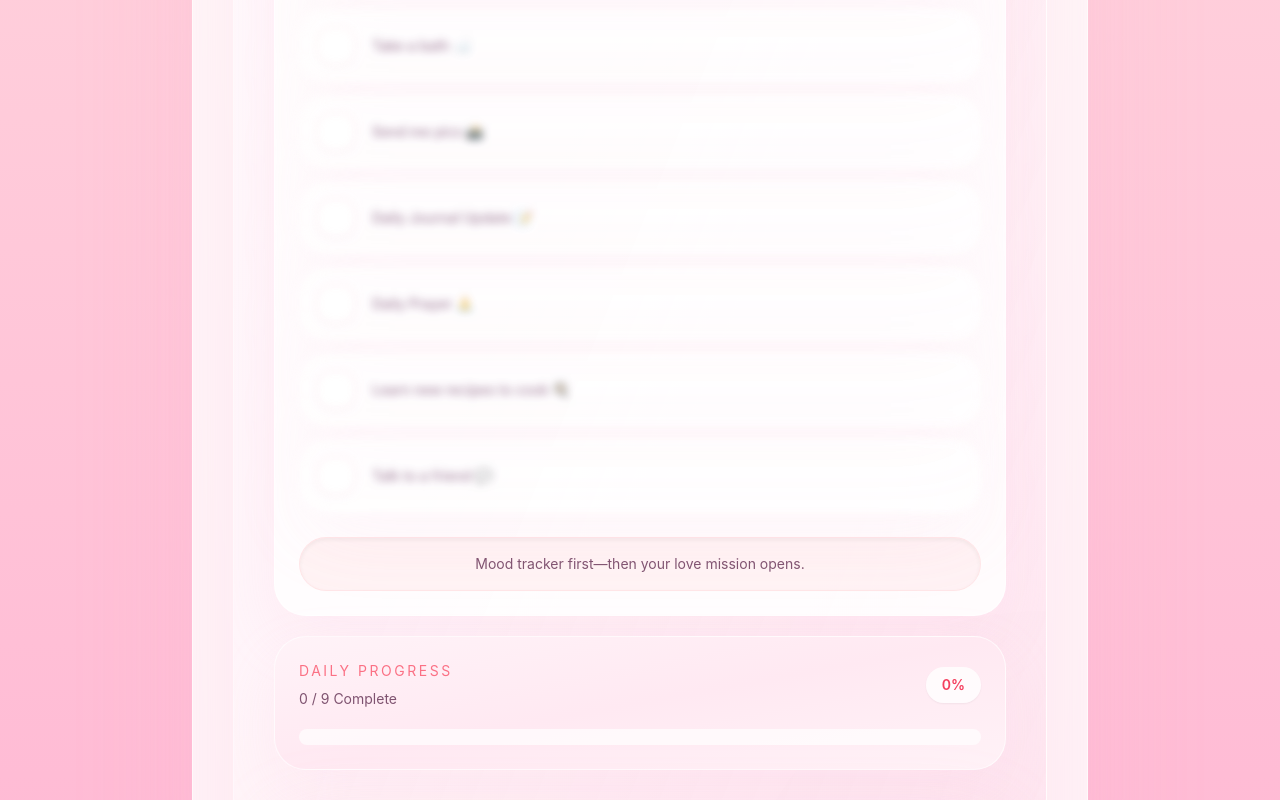
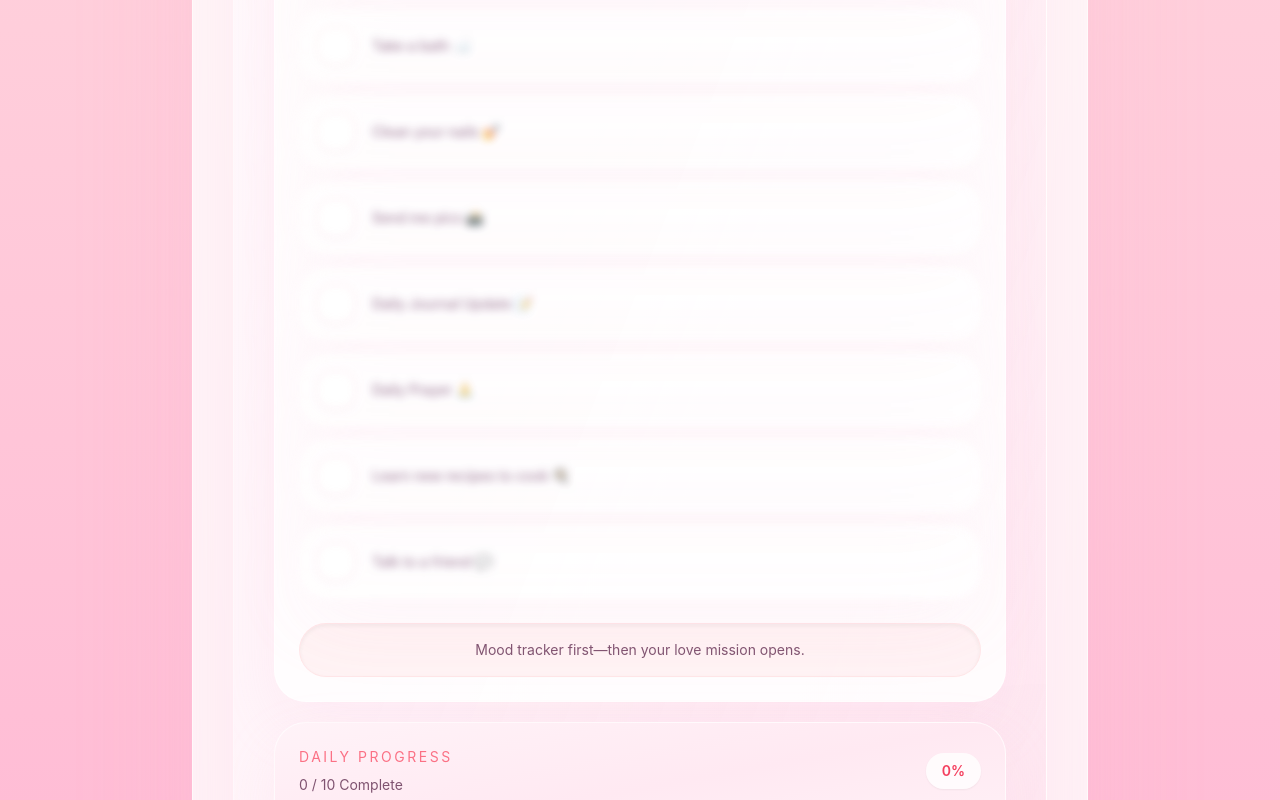
Before and after one commit to Kinet0/mood, a React (Vite) app: page / in a window 1280 px wide. Shown: the part 1120-1920 px from the top of the page. Built offline with nearby package versions, Linux system fonts and the light colour scheme.

Commit message:
asdasdasdadsasdasdas

```diff
--- a/src/App.tsx
+++ b/src/App.tsx
@@ -27,6 +27,7 @@ const tasks = [
   'Eat real food 🍽️',
   'Exercise 🏃‍♀️',
   'Take a bath 🛁',
+  'Clean your nails 💅',
   'Send me pics 📸',
   'Daily Journal Update 📝',
   'Daily Prayer 🙏',
```
